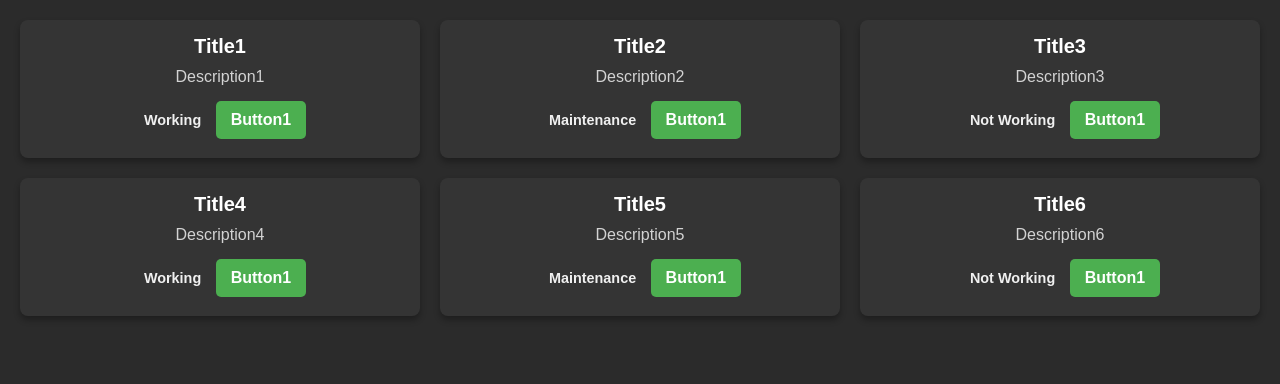
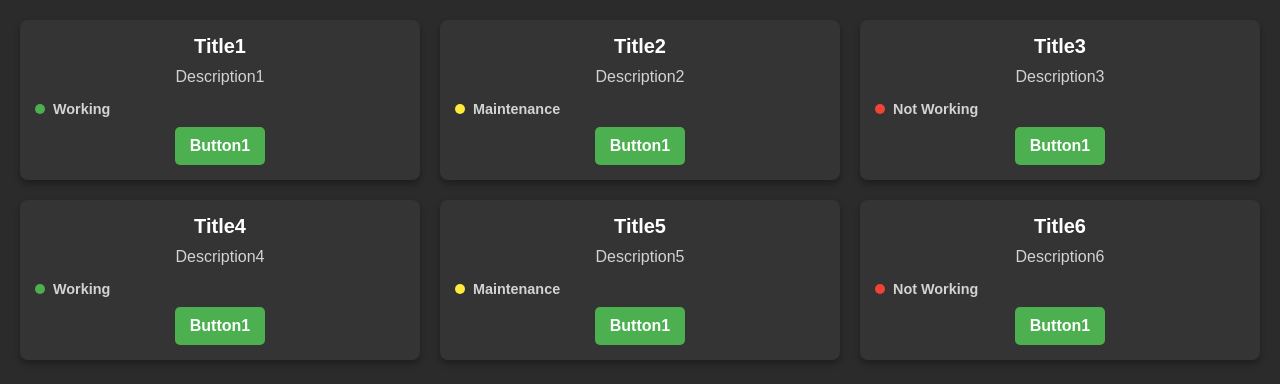
Before and after one commit to ffavex/webhook-vzexi, a plain HTML site: page index.html in a window 1280 px wide. Drawn offline with Linux system fonts and the light colour scheme.

Commit message:
Update styles.css

```diff
--- a/styles.css
+++ b/styles.css
@@ -38,24 +38,30 @@ body {
 }
 
 .status {
-    display: inline-block;
-    padding: 5px 10px;
     font-size: 0.9em;
     font-weight: bold;
-    border-radius: 4px;
+    display: flex;
+    align-items: center;
     margin-bottom: 10px;
+    color: #d3d3d3;
 }
 
-.working {
+.status-dot {
+    height: 10px;
+    width: 10px;
+    border-radius: 50%;
+    margin-right: 8px;
+}
+
+.working-dot {
     background-color: #4caf50; /* Green for working */
 }
 
-.maintenance {
+.maintenance-dot {
     background-color: #ffeb3b; /* Yellow for maintenance */
-    color: #333;
 }
 
-.not-working {
+.not-working-dot {
     background-color: #f44336; /* Red for not working */
 }
 
```
